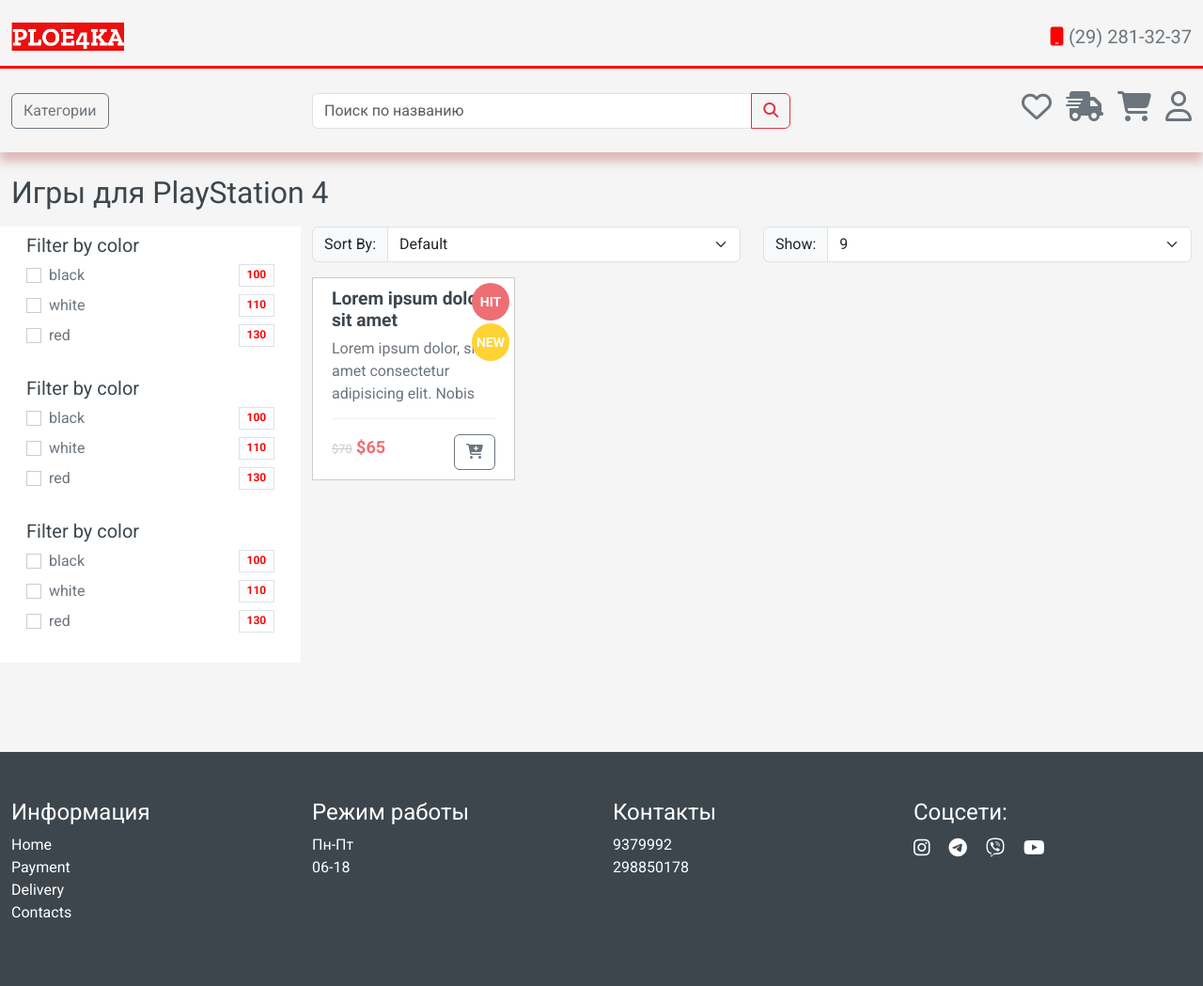
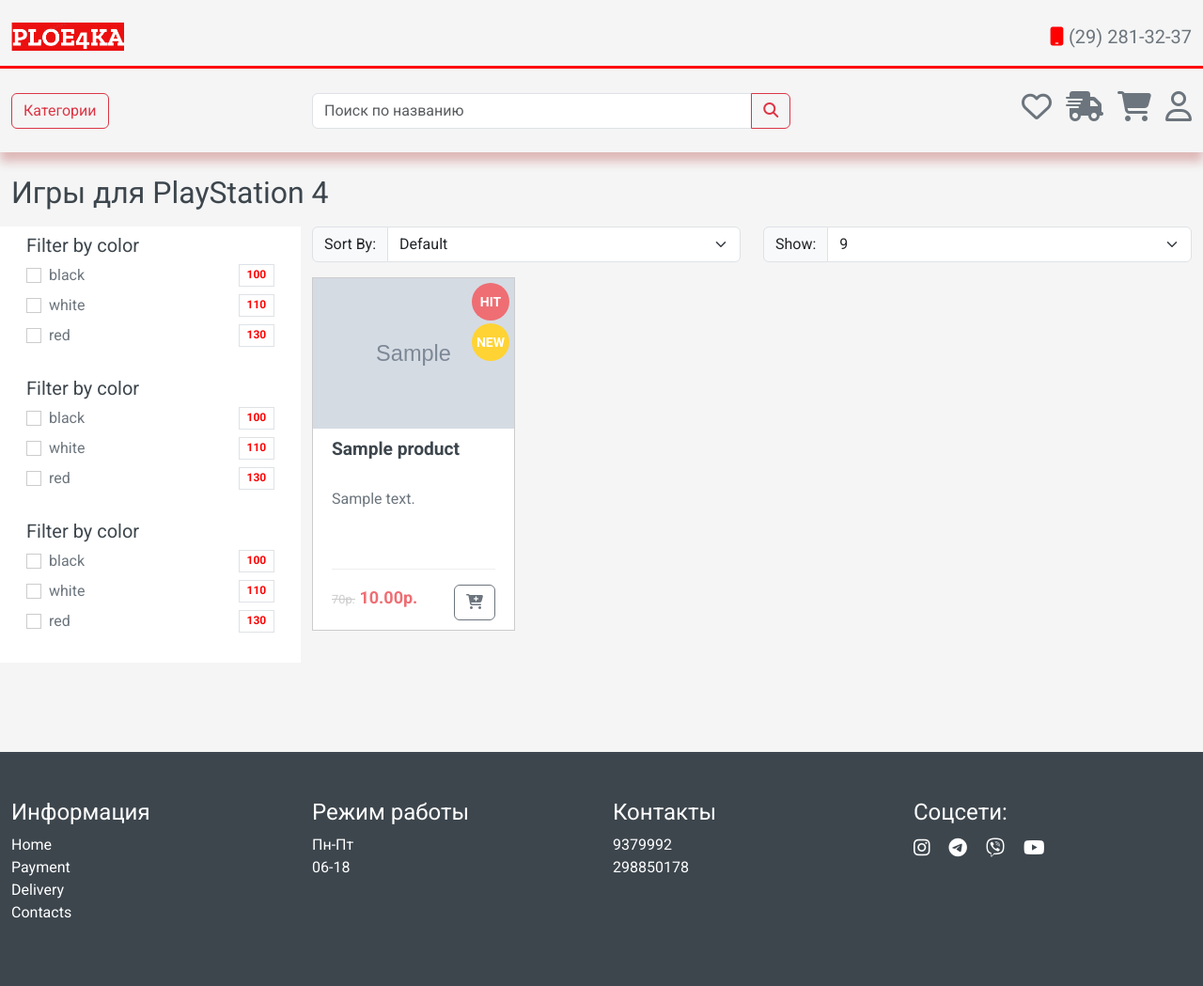
Before and after one commit to swankeyyy/com, a Django app: page / in a window 1280 px wide. Shown: the whole page at 94% size. Run offline with Django 4.2, Linux system fonts and the light colour scheme; tables that the repository leaves empty hold one stand-in row (values such as "Sample post"); grey boxes marked "Sample" are stand-in pictures; some libraries are stand-ins or nearby versions.

Commit message:
now project in pyCharm pro:) add view for products list on main page, without link for detail

```diff
--- a/backend/products/views.py
+++ b/backend/products/views.py
@@ -7,7 +7,7 @@
 class ProductsListView(ListView):
     model = Product
     template_name = "products/product_list.html"
-    context_object_name = "product_list"
+    context_object_name = "products"
 
     def get_queryset(self):
         return Product.objects.filter(is_published=True)
--- a/backend/static/css/main.css
+++ b/backend/static/css/main.css
@@ -159,6 +159,7 @@
     border: 1px solid var(--grey-color);
     background-color: #fff;
     position: relative;
+    height:100%;
 
 }
 
@@ -225,7 +226,7 @@
 
 .product-except {
     display: -webkit-box;
-    -webkit-line-clamp: 4;
+    -webkit-line-clamp: 6;
     -webkit-box-orient: vertical;
     height: 70px;
     overflow: hidden;
--- a/backend/templates/base.html
+++ b/backend/templates/base.html
@@ -45,7 +45,7 @@
 
                         <div class="col-lg-3 col-md-2 header-categories h-100">
 
-                            <button class="btn btn-outline-secondary " type="button" data-bs-toggle="offcanvas"
+                            <button class="btn btn-outline-danger " type="button" data-bs-toggle="offcanvas"
                                 data-bs-target="#offcanvasCats" aria-controls="offcanvasCats">
                                 Категории
                             </button>
--- a/backend/templates/products/product_list.html
+++ b/backend/templates/products/product_list.html
@@ -5,7 +5,7 @@
 {% block content %}
 
 
-
+    {% for product in products %}
         <div class="col-lg-3 col-md-6 col-sm-6 mb-3">
             <div class="product-card">
                 <div class="product-card-offer">
@@ -14,25 +14,20 @@
                 </div>
                 <div class="product-thumb">
                     <a href="#">
-                {% comment %} <img src="assets/img/71SyRObF2yL._AC_UF10001000_QL80_1.jpg" alt=""> {% endcomment %}
+                        <img src="{{ product.poster.url }}" alt="poster">
                     </a>
                 </div>
                 <div class="product-detail">
                     <h4>
-                <a href="#">Lorem ipsum dolor sit amet consectetur adipi</a>
+                        <a href="#">{{ product.name }}</a>
                     </h4>
                     <p class="product-except">
-                Lorem ipsum dolor, sit amet consectetur adipisicing elit. Nobis quam ex
-                commodi
-                asperiores assumenda magni quaerat eligendi, voluptatum consequuntur
-                sapiente
-                odio libero quasi quisquam necessitatibus, dicta ducimus. Quaerat, rerum.
-                Labore?
+                        {{ product.short_description }}
                     </p>
-            <div class="product-bottom-details d-flex justify-content-between">
+                    <div class="product-bottom-details d-flex justify-content-between ">
                         <div class="product-price">
-                    <small>$70</small>
-                    $65
+                            <small>70p.</small>
+                            {{ product.price }}p.
                         </div>
                         <div class="product-links">
                             <a href="#" class="btn btn-outline-secondary add-to-card">
@@ -43,5 +38,6 @@
                 </div>
             </div>
         </div>
+    {% endfor %}
 
 {% endblock content %}
```
Lines whose indentation alone changed are shown as unchanged.
